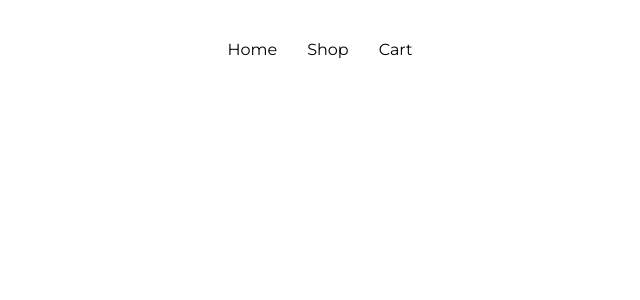
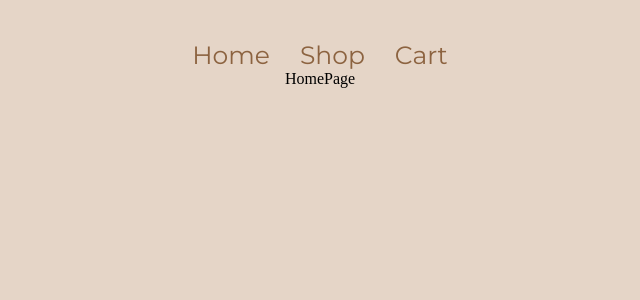
Before and after one commit to chavimiller/shopping-cart, a React (Vite) app: page / in a window 1280 px wide. Shown: the top 300 px of the page, without its empty margins (320-960 px from the left). Built offline with nearby package versions, Linux system fonts and the light colour scheme.

Commit message:
Create components for homepage, shop, and cart

```diff
--- a/src/App.css
+++ b/src/App.css
@@ -1,4 +1,4 @@
-#root {
+:root {
   max-width: 1280px;
   margin: 0 auto;
   padding: 2rem;
@@ -7,6 +7,12 @@
   --primary-dark: #210B08;
   --secondary: #8C6340;
   --accent: #F8A0B9;
+}
+
+body, html {
+  max-width: 100vw;
+  height: 100vh;
+  background-color: var(--primary-light);
 }
 
 @font-face {
@@ -34,4 +40,6 @@ nav {
   display: flex;
   gap: 30px;
   justify-content: center;
+  font-size: 25px;
+  color: var(--secondary);
 }
--- /dev/null
+++ b/src/components/HomePage.jsx
@@ -0,0 +1,7 @@
+import React from "react";
+
+const HomePage = () => {
+  return <div>HomePage</div>;
+};
+
+export default HomePage;
--- a/src/main.jsx
+++ b/src/main.jsx
@@ -2,6 +2,7 @@ import { StrictMode } from "react";
 import { createRoot } from "react-dom/client";
 import { createBrowserRouter, RouterProvider } from "react-router";
 import routes from "./routes.jsx";
+import "./App.css";
 import "./fonts/Montserrat-Italics.ttf";
 import "./fonts/Montserrat.ttf";
 import "./fonts/YanoneKaffeesatz.ttf";
```
Also changed, not shown: src/routes.jsx (+6 -3 lines), src/assets/images/coffeeBeans.jpg (added), src/components/Cart.jsx (added), src/components/Shop.jsx (added).
